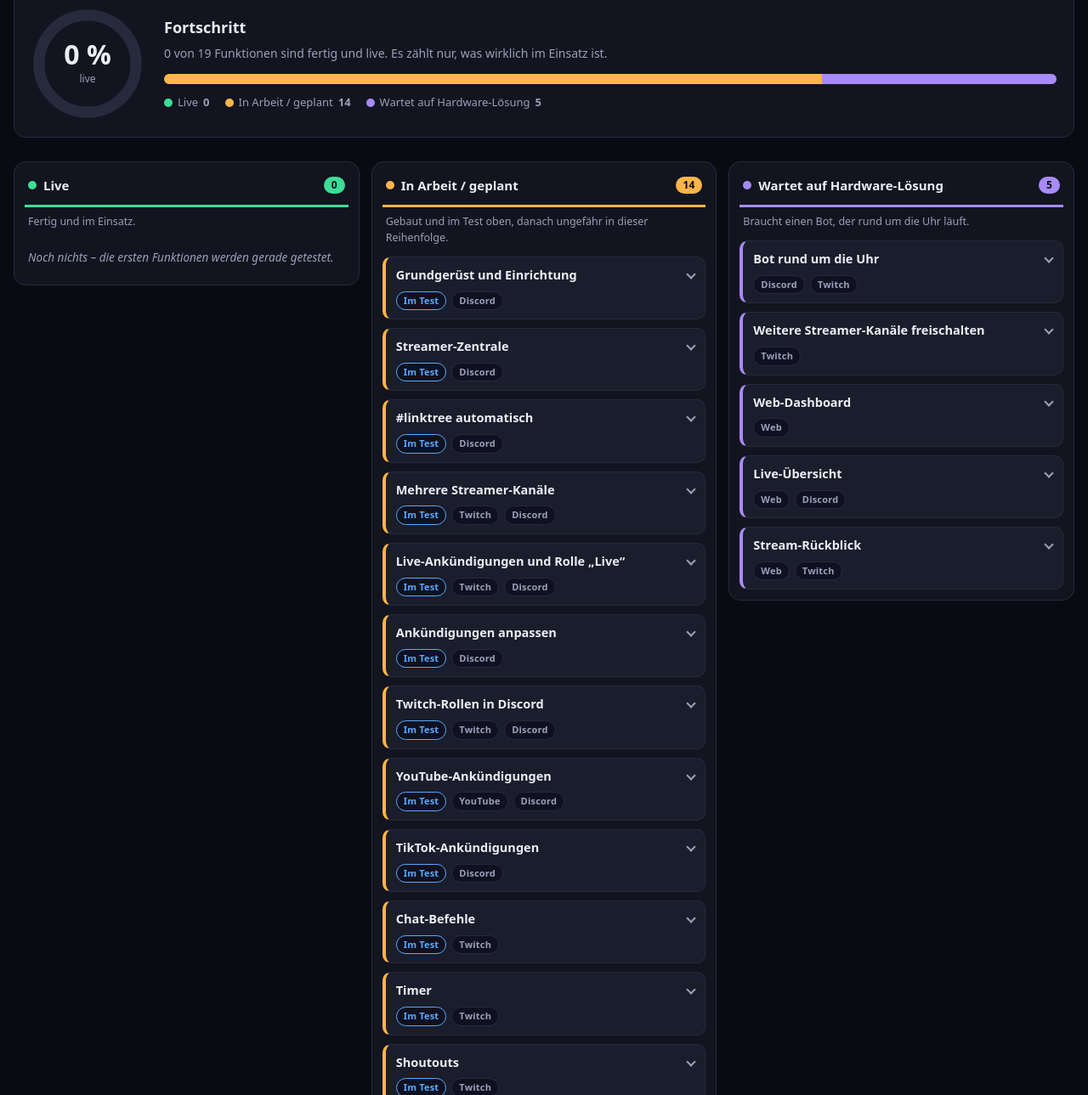
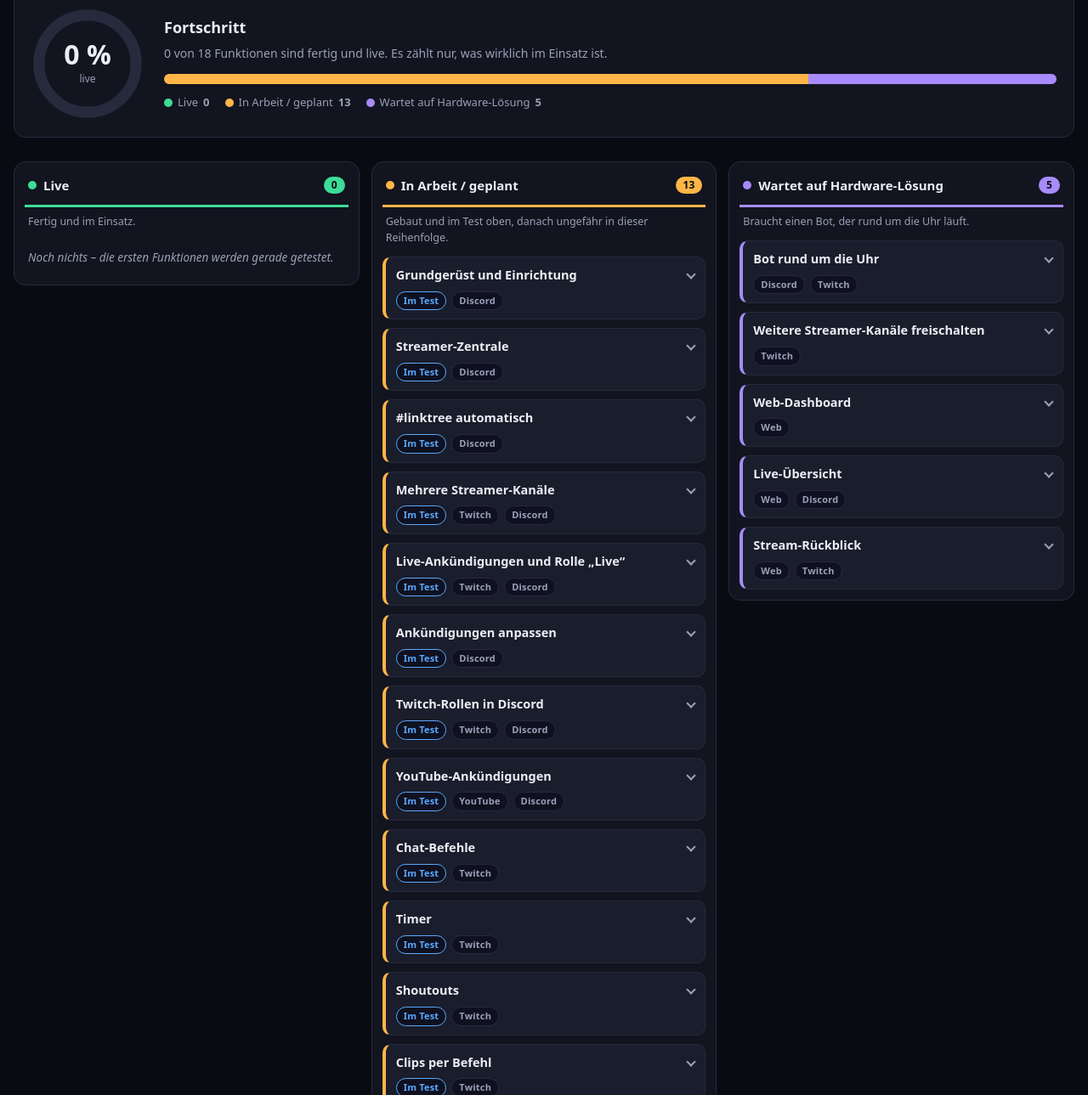
Before and after one commit to WillyBeLate/willybelate.de, a plain HTML site: page docs/roadmap.html in a window 1280 px wide. Shown: the part 209-1498 px from the top of the page at 85% size. Drawn offline with Linux system fonts and the light colour scheme.

Commit message:
Roadmap: TikTok-Karte entfernt (nur Willys eigene Funktion)
Co-Authored-By: Claude Opus 5.5 <noreply@anthropic.com>
Claude-Session: https://claude.ai/code/session_014MYRcVasbcdeZ3dV9znfbW

```diff
--- a/docs/roadmap.html
+++ b/docs/roadmap.html
@@ -193,7 +193,7 @@
 
       <!-- GEPLANT -->
       <div class="col s-plan" data-col="plan">
-        <div class="col-head"><h3><i class="dot" style="background:var(--plan)"></i>In Arbeit / geplant</h3><span class="count">14</span></div>
+        <div class="col-head"><h3><i class="dot" style="background:var(--plan)"></i>In Arbeit / geplant</h3><span class="count">13</span></div>
         <p class="col-sub">Gebaut und im Test oben, danach ungefähr in dieser Reihenfolge.</p>
         <details class="card s-plan" data-status="plan">
           <summary><span class="card-head"><h4>Grundgerüst und Einrichtung</h4><span class="chev" aria-hidden="true"></span></span><div class="tags"><span class="tag tag-test">Im Test</span><span class="tag">Discord</span></div></summary>
@@ -226,10 +226,6 @@
         <details class="card s-plan" data-status="plan">
           <summary><span class="card-head"><h4>YouTube-Ankündigungen</h4><span class="chev" aria-hidden="true"></span></span><div class="tags"><span class="tag tag-test">Im Test</span><span class="tag">YouTube</span><span class="tag">Discord</span></div></summary>
           <p>Neue Videos und Shorts automatisch ankündigen.</p>
-        </details>
-        <details class="card s-plan" data-status="plan">
-          <summary><span class="card-head"><h4>TikTok-Ankündigungen</h4><span class="chev" aria-hidden="true"></span></span><div class="tags"><span class="tag tag-test">Im Test</span><span class="tag">Discord</span></div></summary>
-          <p>Neue TikToks von Willy automatisch ankündigen.</p>
         </details>
         <details class="card s-plan" data-status="plan">
           <summary><span class="card-head"><h4>Chat-Befehle</h4><span class="chev" aria-hidden="true"></span></span><div class="tags"><span class="tag tag-test">Im Test</span><span class="tag">Twitch</span></div></summary>
```
